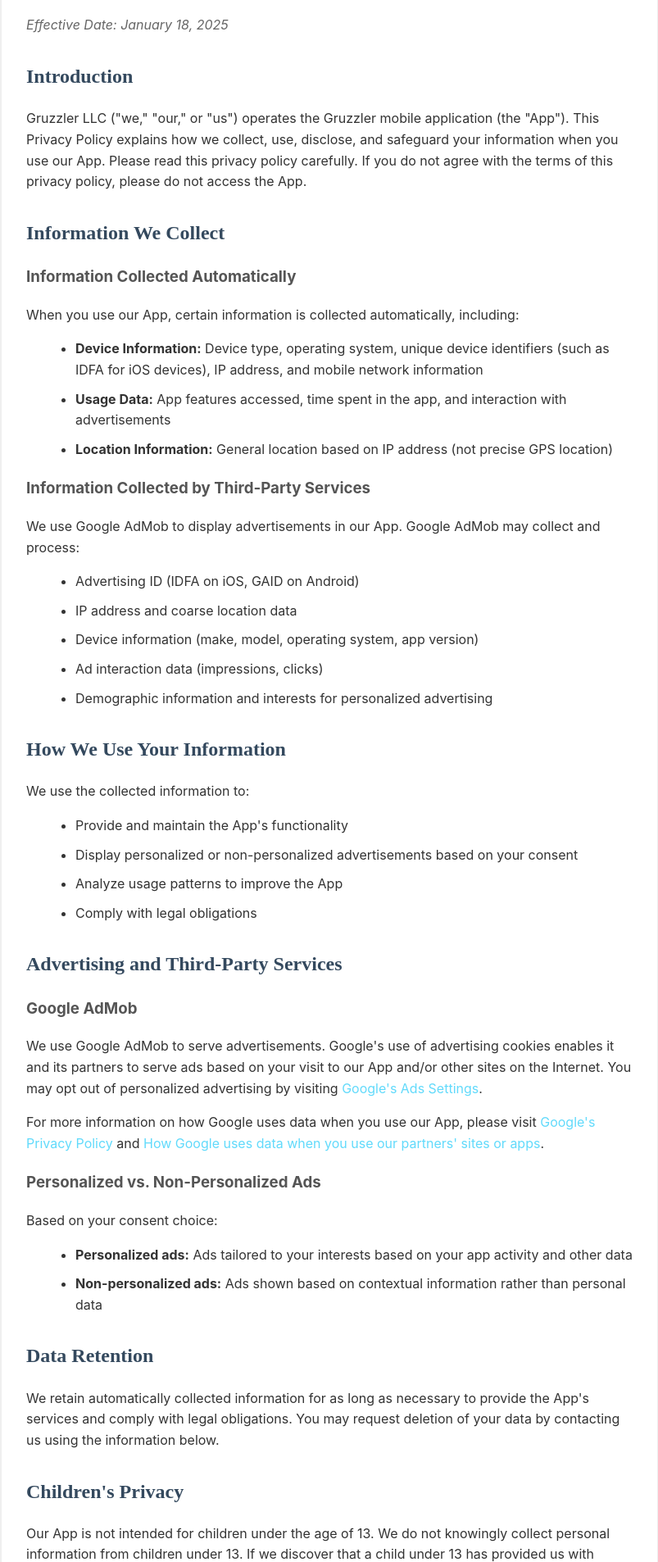
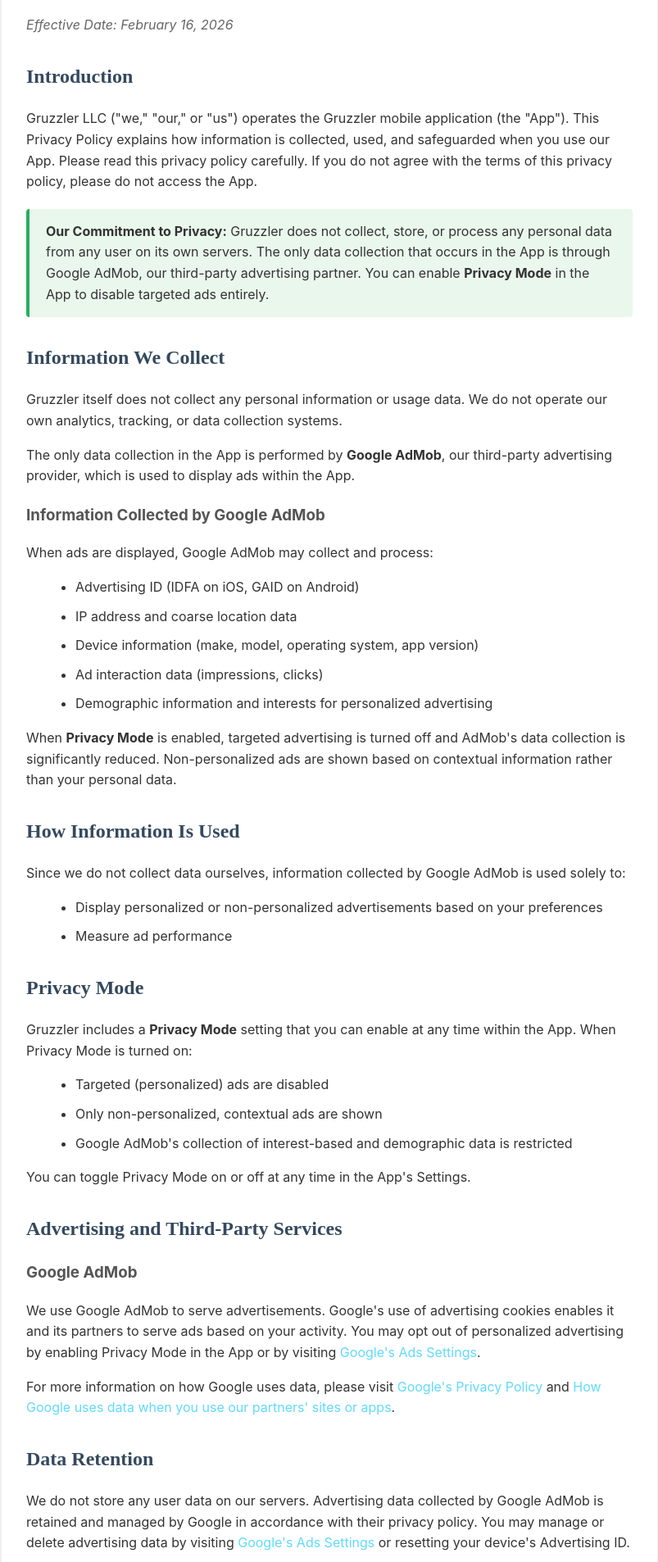
Before and after one commit to gruzzlerapp/website, a plain HTML site: page privacy.html in a window 1280 px wide. Shown: the part 201-2107 px from the top of the page at 82% size, without its empty margins (238-1041 px from the left). Drawn offline with Linux system fonts and the light colour scheme; a web font is replaced by a local one.

Commit message:
Update privacy.html
removing language that insinuates we store data

```diff
--- a/privacy.html
+++ b/privacy.html
@@ -78,6 +78,13 @@
             border-radius: 5px;
             margin-top: 30px;
         }
+        .highlight-box {
+            background-color: #eaf7ed;
+            border-left: 4px solid #27ae60;
+            padding: 15px 20px;
+            border-radius: 4px;
+            margin: 20px 0;
+        }
         @media (max-width: 414px) {
             body {
                 padding: 10px;
@@ -95,23 +102,21 @@
     </a>
     <div class="container">
         <h1>Privacy Policy for Gruzzler</h1>
-        <p class="effective-date">Effective Date: January 18, 2025</p>
+        <p class="effective-date">Effective Date: February 16, 2026</p>
 
         <h2>Introduction</h2>
-        <p>Gruzzler LLC ("we," "our," or "us") operates the Gruzzler mobile application (the "App"). This Privacy Policy explains how we collect, use, disclose, and safeguard your information when you use our App. Please read this privacy policy carefully. If you do not agree with the terms of this privacy policy, please do not access the App.</p>
+        <p>Gruzzler LLC ("we," "our," or "us") operates the Gruzzler mobile application (the "App"). This Privacy Policy explains how information is collected, used, and safeguarded when you use our App. Please read this privacy policy carefully. If you do not agree with the terms of this privacy policy, please do not access the App.</p>
+
+        <div class="highlight-box">
+            <strong>Our Commitment to Privacy:</strong> Gruzzler does not collect, store, or process any personal data from any user on its own servers. The only data collection that occurs in the App is through Google AdMob, our third-party advertising partner. You can enable <strong>Privacy Mode</strong> in the App to disable targeted ads entirely.
+        </div>
 
         <h2>Information We Collect</h2>
+        <p>Gruzzler itself does not collect any personal information or usage data. We do not operate our own analytics, tracking, or data collection systems.</p>
+        <p>The only data collection in the App is performed by <strong>Google AdMob</strong>, our third-party advertising provider, which is used to display ads within the App.</p>
 
-        <h3>Information Collected Automatically</h3>
-        <p>When you use our App, certain information is collected automatically, including:</p>
-        <ul>
-            <li><strong>Device Information:</strong> Device type, operating system, unique device identifiers (such as IDFA for iOS devices), IP address, and mobile network information</li>
-            <li><strong>Usage Data:</strong> App features accessed, time spent in the app, and interaction with advertisements</li>
-            <li><strong>Location Information:</strong> General location based on IP address (not precise GPS location)</li>
-        </ul>
-
-        <h3>Information Collected by Third-Party Services</h3>
-        <p>We use Google AdMob to display advertisements in our App. Google AdMob may collect and process:</p>
+        <h3>Information Collected by Google AdMob</h3>
+        <p>When ads are displayed, Google AdMob may collect and process:</p>
         <ul>
             <li>Advertising ID (IDFA on iOS, GAID on Android)</li>
             <li>IP address and coarse location data</li>
@@ -119,44 +124,44 @@
             <li>Ad interaction data (impressions, clicks)</li>
             <li>Demographic information and interests for personalized advertising</li>
         </ul>
+        <p>When <strong>Privacy Mode</strong> is enabled, targeted advertising is turned off and AdMob's data collection is significantly reduced. Non-personalized ads are shown based on contextual information rather than your personal data.</p>
 
-        <h2>How We Use Your Information</h2>
-        <p>We use the collected information to:</p>
+        <h2>How Information Is Used</h2>
+        <p>Since we do not collect data ourselves, information collected by Google AdMob is used solely to:</p>
         <ul>
-            <li>Provide and maintain the App's functionality</li>
-            <li>Display personalized or non-personalized advertisements based on your consent</li>
-            <li>Analyze usage patterns to improve the App</li>
-            <li>Comply with legal obligations</li>
+            <li>Display personalized or non-personalized advertisements based on your preferences</li>
+            <li>Measure ad performance</li>
         </ul>
+
+        <h2>Privacy Mode</h2>
+        <p>Gruzzler includes a <strong>Privacy Mode</strong> setting that you can enable at any time within the App. When Privacy Mode is turned on:</p>
+        <ul>
+            <li>Targeted (personalized) ads are disabled</li>
+            <li>Only non-personalized, contextual ads are shown</li>
+            <li>Google AdMob's collection of interest-based and demographic data is restricted</li>
+        </ul>
+        <p>You can toggle Privacy Mode on or off at any time in the App's Settings.</p>
 
         <h2>Advertising and Third-Party Services</h2>
 
         <h3>Google AdMob</h3>
-        <p>We use Google AdMob to serve advertisements. Google's use of advertising cookies enables it and its partners to serve ads based on your visit to our App and/or other sites on the Internet. You may opt out of personalized advertising by visiting <a href="https://www.google.com/settings/ads" target="_blank">Google's Ads Settings</a>.</p>
+        <p>We use Google AdMob to serve advertisements. Google's use of advertising cookies enables it and its partners to serve ads based on your activity. You may opt out of personalized advertising by enabling Privacy Mode in the App or by visiting <a href="https://www.google.com/settings/ads" target="_blank">Google's Ads Settings</a>.</p>
 
-        <p>For more information on how Google uses data when you use our App, please visit <a href="https://policies.google.com/privacy" target="_blank">Google's Privacy Policy</a> and <a href="https://policies.google.com/technologies/partner-sites" target="_blank">How Google uses data when you use our partners' sites or apps</a>.</p>
-
-        <h3>Personalized vs. Non-Personalized Ads</h3>
-        <p>Based on your consent choice:</p>
-        <ul>
-            <li><strong>Personalized ads:</strong> Ads tailored to your interests based on your app activity and other data</li>
-            <li><strong>Non-personalized ads:</strong> Ads shown based on contextual information rather than personal data</li>
-        </ul>
+        <p>For more information on how Google uses data, please visit <a href="https://policies.google.com/privacy" target="_blank">Google's Privacy Policy</a> and <a href="https://policies.google.com/technologies/partner-sites" target="_blank">How Google uses data when you use our partners' sites or apps</a>.</p>
 
         <h2>Data Retention</h2>
-        <p>We retain automatically collected information for as long as necessary to provide the App's services and comply with legal obligations. You may request deletion of your data by contacting us using the information below.</p>
+        <p>We do not store any user data on our servers. Advertising data collected by Google AdMob is retained and managed by Google in accordance with their privacy policy. You may manage or delete advertising data by visiting <a href="https://www.google.com/settings/ads" target="_blank">Google's Ads Settings</a> or resetting your device's Advertising ID.</p>
 
         <h2>Children's Privacy</h2>
-        <p>Our App is not intended for children under the age of 13. We do not knowingly collect personal information from children under 13. If we discover that a child under 13 has provided us with personal information, we will delete such information from our systems.</p>
+        <p>Our App is not intended for children under the age of 13. Since we do not collect or store any personal data on our servers, there is no personal information from any user — including children — held in our systems. Third-party data collection by Google AdMob is governed by <a href="https://policies.google.com/privacy" target="_blank">Google's Privacy Policy</a>.</p>
 
         <h2>Your Rights and Choices</h2>
 
-        <h3>Consent Management</h3>
-        <p>You can manage your advertising preferences directly within the App through the Settings menu. You may:</p>
+        <h3>In-App Controls</h3>
+        <p>You can manage your privacy preferences directly within the App:</p>
         <ul>
-            <li>Change between personalized and non-personalized ads</li>
-            <li>Withdraw consent for data collection</li>
-            <li>Request data deletion</li>
+            <li><strong>Enable Privacy Mode</strong> to turn off targeted ads</li>
+            <li>Withdraw consent for personalized advertising at any time</li>
         </ul>
 
         <h3>Device-Level Controls</h3>
@@ -167,33 +172,19 @@
         </ul>
 
         <h2>Data Security</h2>
-        <p>We implement appropriate technical and organizational measures to protect your information against unauthorized access, alteration, disclosure, or destruction. However, no method of transmission over the Internet or electronic storage is 100% secure.</p>
+        <p>Since we do not collect or store personal data on our servers, there is no user data at risk on our end. For information about how Google secures data collected through AdMob, please refer to <a href="https://policies.google.com/privacy" target="_blank">Google's Privacy Policy</a>.</p>
 
         <h2>International Data Transfers</h2>
-        <p>Your information may be transferred to and processed in countries other than your own. These countries may have data protection laws different from those in your country. By using the App, you consent to such transfers.</p>
+        <p>Data collected by Google AdMob may be transferred to and processed in countries other than your own. These countries may have data protection laws different from those in your country. By using the App, you consent to such transfers. For more details, see <a href="https://policies.google.com/privacy" target="_blank">Google's Privacy Policy</a>.</p>
 
         <h2>Updates to This Privacy Policy</h2>
         <p>We may update this Privacy Policy from time to time. We will notify you of any changes by updating the "Effective Date" at the top of this Privacy Policy. You are advised to review this Privacy Policy periodically for any changes.</p>
 
         <h2>California Privacy Rights (CCPA)</h2>
-        <p>If you are a California resident, you have the right to:</p>
-        <ul>
-            <li>Know what personal information we collect, use, and disclose</li>
-            <li>Request deletion of your personal information</li>
-            <li>Opt-out of the sale of your personal information (we do not sell personal information)</li>
-            <li>Non-discrimination for exercising your privacy rights</li>
-        </ul>
+        <p>If you are a California resident, please note that Gruzzler does not collect, store, or sell any personal information. Any data collection within the App is performed solely by Google AdMob, our third-party advertising partner. To manage or delete data collected by Google, please visit <a href="https://www.google.com/settings/ads" target="_blank">Google's Ads Settings</a>. You can also enable Privacy Mode in the App to disable targeted advertising.</p>
 
         <h2>European Privacy Rights (GDPR)</h2>
-        <p>If you are in the European Economic Area (EEA) or UK, you have the right to:</p>
-        <ul>
-            <li>Access your personal data</li>
-            <li>Rectify inaccurate personal data</li>
-            <li>Request erasure of your personal data</li>
-            <li>Object to processing of your personal data</li>
-            <li>Data portability</li>
-            <li>Withdraw consent at any time</li>
-        </ul>
+        <p>If you are in the European Economic Area (EEA) or UK, please note that Gruzzler does not collect, store, or process any personal data. Any data collection within the App is performed solely by Google AdMob, our third-party advertising partner. To exercise your data rights regarding information collected by Google, please visit <a href="https://policies.google.com/privacy" target="_blank">Google's Privacy Policy</a> and <a href="https://www.google.com/settings/ads" target="_blank">Google's Ads Settings</a>. You can also enable Privacy Mode in the App to disable targeted advertising and restrict AdMob's data collection.</p>
 
         <div class="contact-section">
             <h2>Contact Us</h2>
@@ -201,11 +192,7 @@
             <p>
                 <strong>Developer:</strong> Gruzzler LLC <br>
                 <strong>App Name:</strong> Gruzzler<br>
-                <strong>Support:</strong> privacy@gruzzler.app<br>
+                <strong>Support:</strong> <a href="/cdn-cgi/l/email-protection" class="__cf_email__" data-cfemail="ea9a98839c8b8993aa8d989f9090868f98c48b9a9a">[email&#160;protected]</a><br>
                 <strong>Website:</strong> <a href="https://gruzzler.app">https://gruzzler.app</a>
             </p>
-            <p><strong>Note:</strong> We do not store personal user data on our servers. Advertising data is managed by Google AdMob. To manage or delete advertising data, please visit <a href="https://www.google.com/settings/ads" target="_blank">Google's Ads Settings</a> or reset your device's Advertising ID.</p>
-        </div>
-    </div>
-</body>
-</html>
+            <p><strong>Note:</strong> We do not store any personal user data on our servers. All advertising data is managed by Google AdMob. To manage or delete advertising data, please visit <a href="https://www.google.com/settings/ads" targ
```
